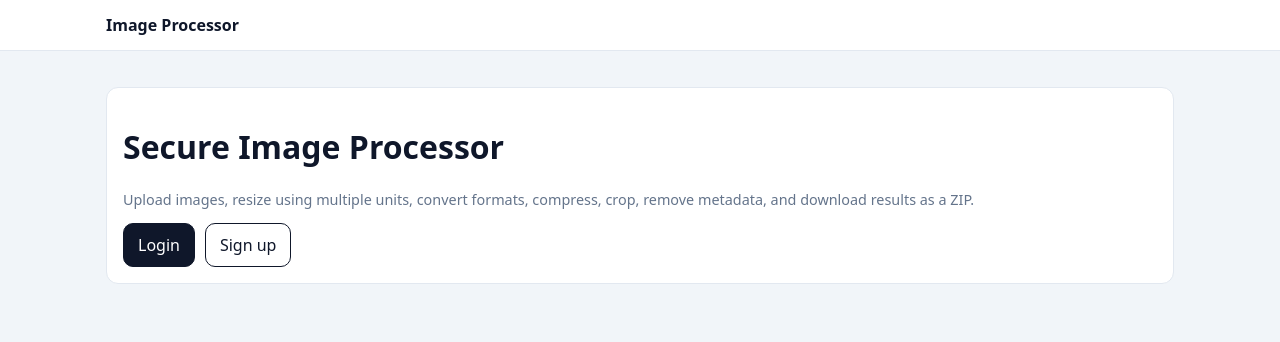
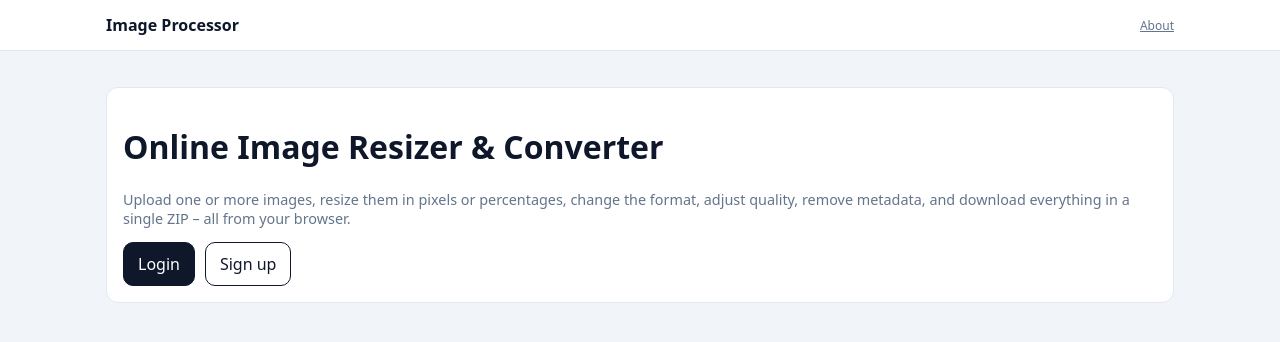
Before and after one commit to vaishnavv007/image_resizer_frontend, a React (Vite) app: page / in a window 1280 px wide. Shown: the top 342 px of the page. Built offline with nearby package versions, Linux system fonts and the light colour scheme; no server answers.

Commit message:
add about and home page

```diff
--- a/package.json
+++ b/package.json
@@ -13,6 +13,7 @@
     "jszip": "^3.10.1",
     "react": "^18.3.1",
     "react-dom": "^18.3.1",
+    "react-icons": "^5.5.0",
     "react-router-dom": "^6.28.0"
   },
   "devDependencies": {
--- a/src/App.jsx
+++ b/src/App.jsx
@@ -1,11 +1,14 @@
 import { Link, Route, Routes } from 'react-router-dom';
+import { useAuth } from './context/AuthContext';
 import ProtectedRoute from './components/ProtectedRoute';
 import Home from './pages/Home';
 import Login from './pages/Login';
 import Signup from './pages/Signup';
 import Dashboard from './pages/Dashboard';
+import About from './pages/About';
 
 export default function App() {
+  const { isAuthenticated } = useAuth();
   return (
     <div>
       <header className="header">
@@ -13,11 +16,19 @@ export default function App() {
           <Link className="brand" to="/">
             Image Processor
           </Link>
+          {!isAuthenticated && (
+            <nav className="row gap">
+              <Link to="/about" className="muted small">
+                About
+              </Link>
+            </nav>
+          )}
         </div>
       </header>
 
       <Routes>
         <Route path="/" element={<Home />} />
+        <Route path="/about" element={<About />} />
         <Route path="/login" element={<Login />} />
         <Route path="/signup" element={<Signup />} />
         <Route
--- /dev/null
+++ b/src/pages/About.jsx
@@ -0,0 +1,44 @@
+import { Link } from 'react-router-dom';
+
+export default function About() {
+  return (
+    <div className="container">
+      <div className="card">
+        <h1>About Image Processor</h1>
+        <p className="muted">
+          This web app helps you quickly resize, convert, and clean up your images directly in the browser.
+          Nothing to install and no design skills required.
+        </p>
+
+        <h2>What you can do</h2>
+        <ul>
+          <li>Upload single images or batches of images</li>
+          <li>Resize by width and height in pixels or by percentage</li>
+          <li>Convert between popular formats like JPEG, PNG, and WebP</li>
+          <li>Adjust quality and DPI to control file size</li>
+          <li>Optionally crop and change background color</li>
+          <li>Remove metadata for extra privacy</li>
+          <li>Download all processed files at once as a ZIP</li>
+        </ul>
+
+        <h2>How it works</h2>
+        <p className="muted">
+          Sign up or log in, go to the dashboard, choose your images, configure your resize and conversion
+          options, then process and download. Your settings are applied to every selected image so you can
+          handle entire batches in one step.
+        </p>
+
+        <p className="muted">
+          You can also convert processed images to and from Base64 strings, which is useful for embedding
+          images in code, HTML, or JSON.
+        </p>
+
+        <div className="row gap" style={{ marginTop: 16 }}>
+          <Link className="btn" to="/">
+            Back to Home
+          </Link>
+        </div>
+      </div>
+    </div>
+  );
+}
--- a/src/pages/Dashboard.jsx
+++ b/src/pages/Dashboard.jsx
@@ -276,10 +276,9 @@ export default function Dashboard() {
         </div>
       )}
 
-      <h1>Image Resizer</h1>
       <div className="row space">
         <div>
-          <h2>Dashboard</h2>
+          <h1>Dashboard</h1>
           <div className="muted">Logged in as {user?.email}</div>
         </div>
         <button className="btn secondary" type="button" onClick={onLogout}>
--- a/src/pages/Home.jsx
+++ b/src/pages/Home.jsx
@@ -7,10 +7,10 @@ export default function Home() {
   return (
     <div className="container">
       <div className="card">
-        <h1>Secure Image Processor</h1>
+        <h1>Online Image Resizer & Converter</h1>
         <p className="muted">
-          Upload images, resize using multiple units, convert formats, compress, crop, remove metadata, and
-          download results as a ZIP.
+          Upload one or more images, resize them in pixels or percentages, change the format, adjust quality,
+          remove metadata, and download everything in a single ZIP – all from your browser.
         </p>
 
         <div className="row gap">
```
Also changed, not shown: 1 other file (tests, documents, lock files or other folders).
